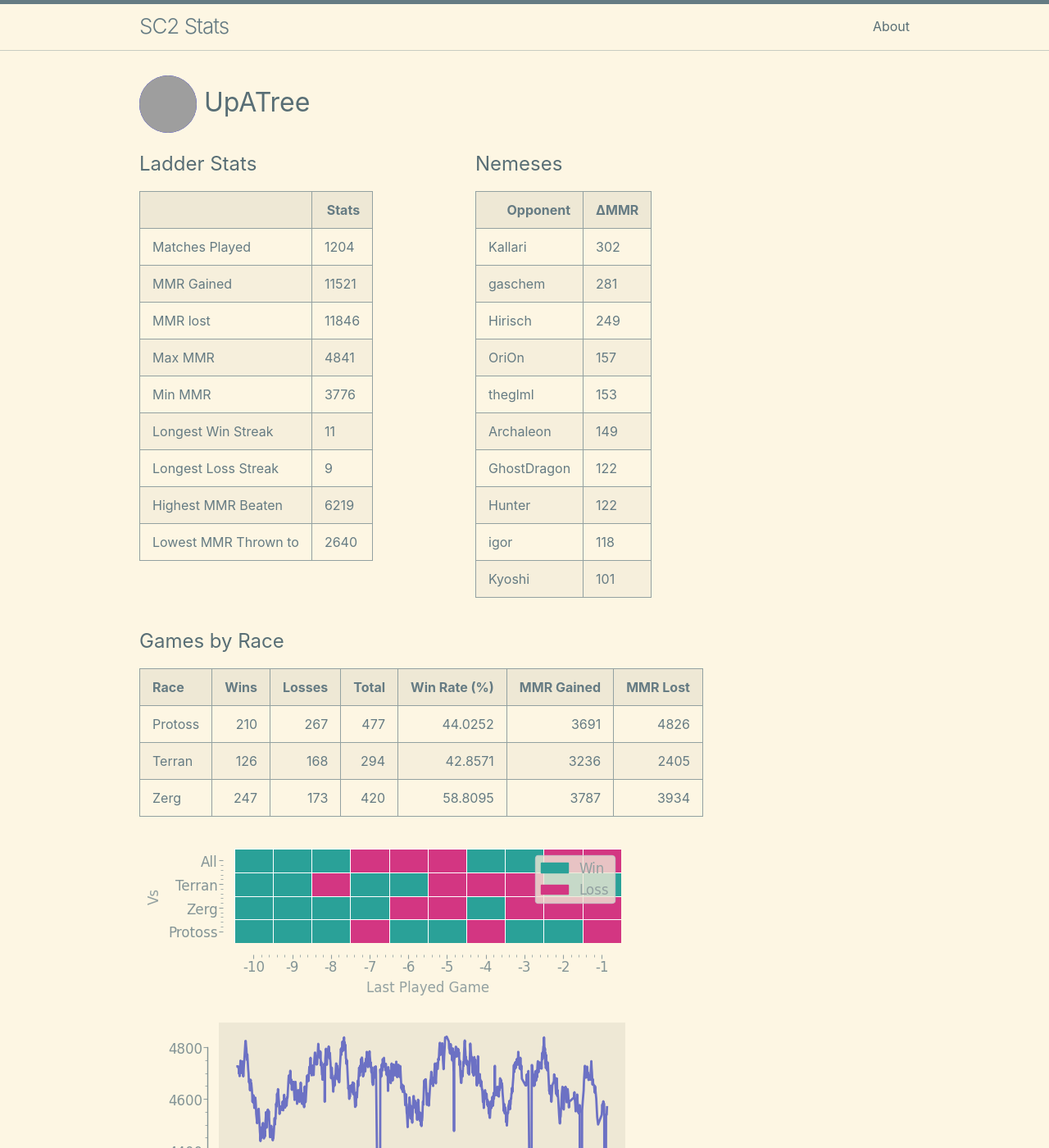
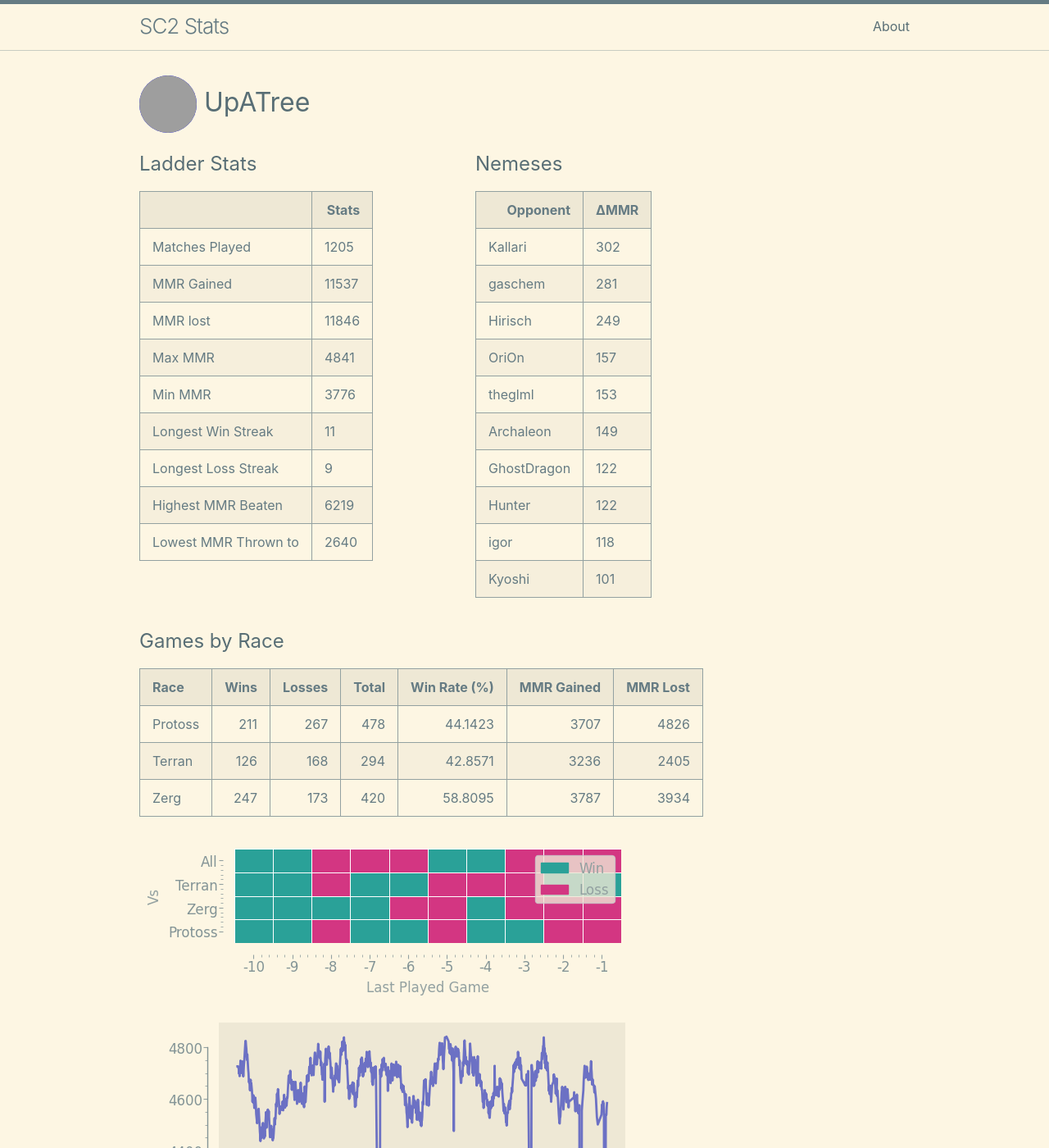
Before and after one commit to kylermurphy/UpATree, a Jekyll site: the page built from docs/index.md, in a window 1280 px wide and 1400 px high. Shown: the whole window at 82% size. Built offline with Jekyll 4.4.1, drawn with Linux system fonts in a browser that asks for light colours; grey boxes are pictures that could not be loaded.

Commit message:
running on push

```diff
--- a/docs/index.md
+++ b/docs/index.md
@@ -18,11 +18,11 @@ layout: home
   <tbody>
     <tr>
       <td>Matches Played</td>
-      <td>1204</td>
+      <td>1205</td>
     </tr>
     <tr>
       <td>MMR Gained</td>
-      <td>11521</td>
+      <td>11537</td>
     </tr>
     <tr>
       <td>MMR lost</td>
@@ -114,7 +114,7 @@ layout: home
 
 | Race    |   Wins |   Losses |   Total |   Win Rate (%) |   MMR Gained |   MMR Lost |
 |:--------|-------:|---------:|--------:|---------------:|-------------:|-----------:|
-| Protoss |    210 |      267 |     477 |        44.0252 |         3691 |       4826 |
+| Protoss |    211 |      267 |     478 |        44.1423 |         3707 |       4826 |
 | Terran  |    126 |      168 |     294 |        42.8571 |         3236 |       2405 |
 | Zerg    |    247 |      173 |     420 |        58.8095 |         3787 |       3934 |
 
--- a/log.txt
+++ b/log.txt
@@ -440,3 +440,4 @@ Writing a log file 2025-03-13 16:30:21.
 Writing a log file 2025-03-13 16:54:28.
 Writing a log file 2025-03-13 17:19:25.
 Writing a log file 2025-03-13 17:36:49.
+Writing a log file 2025-03-13 17:49:26.
```
Also changed, not shown: docs/assets/MMR.png, docs/assets/daily.png, docs/assets/gm_hist.png, docs/assets/r_wrt.png, 1 other file.
